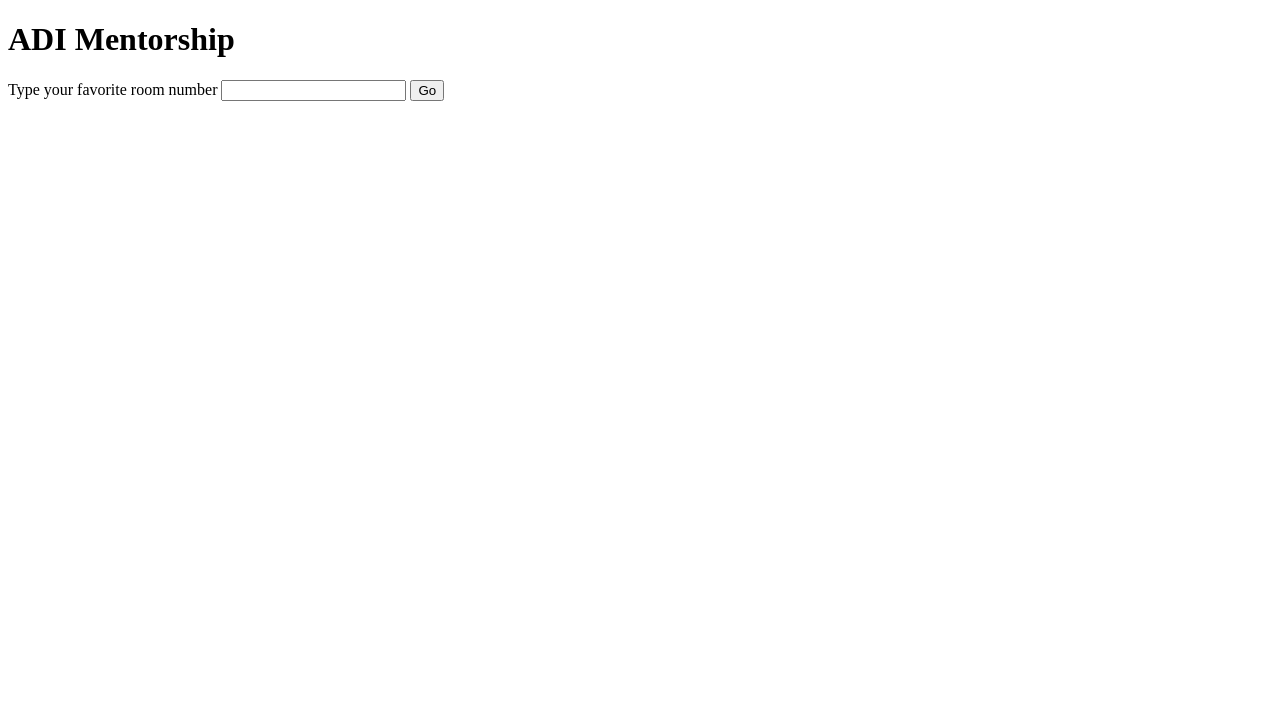
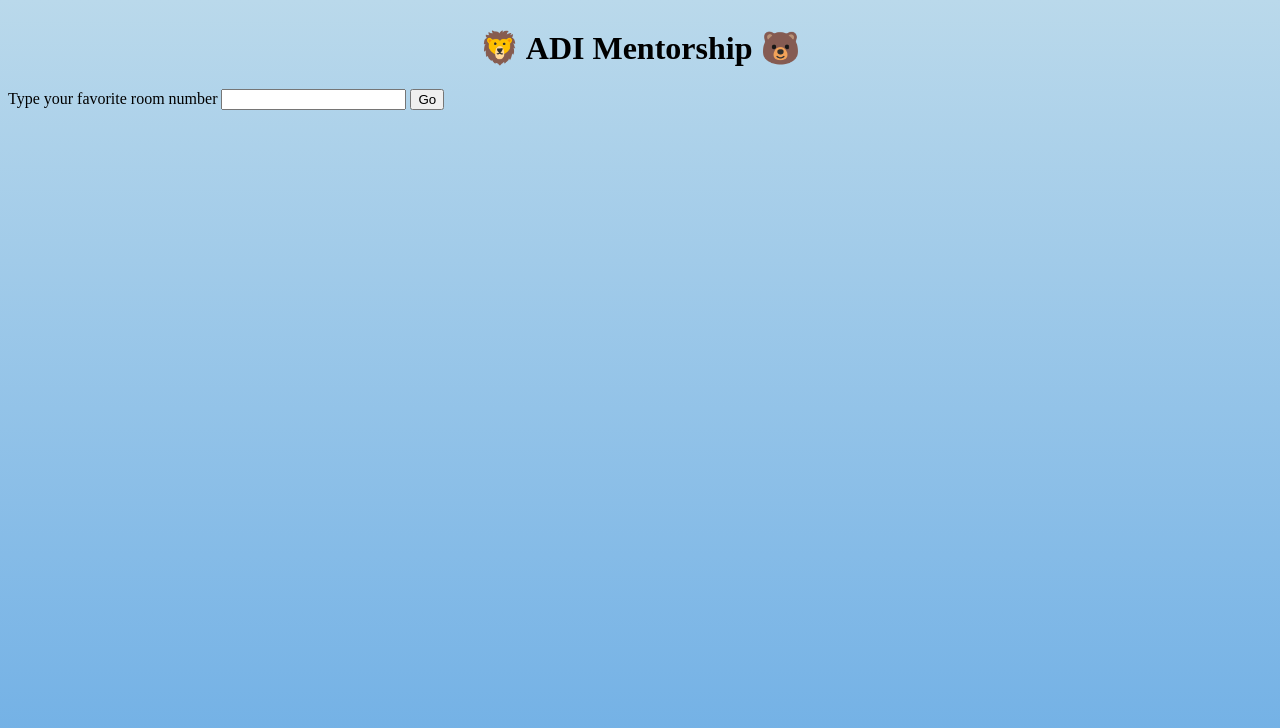
Before and after one commit to chini5ko/webrtc-workshop, a website: page public/index.html in a window 1280 px wide. Drawn offline with nearby package versions, Linux system fonts and the light colour scheme; no server answers.

Commit message:
added styling and instructions

```diff
--- a/public/client.js
+++ b/public/client.js
@@ -1,6 +1,6 @@
 // getting dom elements
 var divSelectRoom = document.getElementById("selectRoom");
-var divConsultingRoom = document.getElementById("consultingRoom");
+var divMentorshipRoom = document.getElementById("MentorshipRoom");
 var inputRoomNumber = document.getElementById("roomNumber");
 var btnGoRoom = document.getElementById("goRoom");
 var localVideo = document.getElementById("localVideo");
@@ -12,11 +12,11 @@ var localStream;
 var remoteStream;
 var rtcPeerConnection;
 var iceServers = {
-    'iceServers': [
-        { 'urls': 'stun:stun.services.mozilla.com' },
-        { 'urls': 'stun:stun.l.google.com:19302' }
-    ]
-}
+  iceServers: [
+    { urls: "stun:stun.services.mozilla.com" },
+    { urls: "stun:stun.l.google.com:19302" },
+  ],
+};
 var streamConstraints = { audio: true, video: true };
 var isCaller;
 
@@ -24,68 +24,74 @@ var isCaller;
 var socket = io();
 
 btnGoRoom.onclick = function () {
-    if (inputRoomNumber.value === '') {
-        alert("Please type a room number")
+  if (inputRoomNumber.value === "") {
+    alert("Please type a room number");
   } else {
     roomNumber = inputRoomNumber.value;
-        socket.emit('create or join', roomNumber);
+    socket.emit("create or join", roomNumber);
     divSelectRoom.style = "display: none;";
-        divConsultingRoom.style = "display: block;";
   }
 };
 
 // message handlers
-socket.on('created', function (room) {
-    navigator.mediaDevices.getUserMedia(streamConstraints).then(function (stream) {
+socket.on("created", function (room) {
+  navigator.mediaDevices
+    .getUserMedia(streamConstraints)
+    .then(function (stream) {
       localStream = stream;
       localVideo.srcObject = stream;
       isCaller = true;
-    }).catch(function (err) {
-        console.log('An error ocurred when accessing media devices', err);
+    })
+    .catch(function (err) {
+      console.log("An error ocurred when accessing media devices", err);
     });
 });
 
-socket.on('joined', function (room) {
-    navigator.mediaDevices.getUserMedia(streamConstraints).then(function (stream) {
+socket.on("joined", function (room) {
+  navigator.mediaDevices
+    .getUserMedia(streamConstraints)
+    .then(function (stream) {
       localStream = stream;
       localVideo.srcObject = stream;
-        socket.emit('ready', roomNumber);
-    }).catch(function (err) {
-        console.log('An error ocurred when accessing media devices', err);
+      socket.emit("ready", roomNumber);
+    })
+    .catch(function (err) {
+      console.log("An error ocurred when accessing media devices", err);
     });
 });
 
-socket.on('candidate', function (event) {
+socket.on("candidate", function (event) {
   var candidate = new RTCIceCandidate({
     sdpMLineIndex: event.label,
-        candidate: event.candidate
+    candidate: event.candidate,
   });
   rtcPeerConnection.addIceCandidate(candidate);
 });
 
-socket.on('ready', function () {
+socket.on("ready", function () {
   if (isCaller) {
     rtcPeerConnection = new RTCPeerConnection(iceServers);
     rtcPeerConnection.onicecandidate = onIceCandidate;
     rtcPeerConnection.ontrack = onAddStream;
     rtcPeerConnection.addTrack(localStream.getTracks()[0], localStream);
     rtcPeerConnection.addTrack(localStream.getTracks()[1], localStream);
-        rtcPeerConnection.createOffer()
-            .then(sessionDescription => {
+    rtcPeerConnection
+      .createOffer()
+      .then((sessionDescription) => {
         rtcPeerConnection.setLocalDescription(sessionDescription);
-                socket.emit('offer', {
-                    type: 'offer',
+        socket.emit("offer", {
+          type: "offer",
           sdp: sessionDescription,
-                    room: roomNumber
+          room: roomNumber,
         });
       })
-            .catch(error => {
-                console.log(error)
-            })
+      .catch((error) => {
+        console.log(error);
+      });
   }
 });
 
-socket.on('offer', function (event) {
+socket.on("offer", function (event) {
   if (!isCaller) {
     rtcPeerConnection = new RTCPeerConnection(iceServers);
     rtcPeerConnection.onicecandidate = onIceCandidate;
@@ -93,36 +99,37 @@ socket.on('offer', function (event) {
     rtcPeerConnection.addTrack(localStream.getTracks()[0], localStream);
     rtcPeerConnection.addTrack(localStream.getTracks()[1], localStream);
     rtcPeerConnection.setRemoteDescription(new RTCSessionDescription(event));
-        rtcPeerConnection.createAnswer()
-            .then(sessionDescription => {
+    rtcPeerConnection
+      .createAnswer()
+      .then((sessionDescription) => {
         rtcPeerConnection.setLocalDescription(sessionDescription);
-                socket.emit('answer', {
-                    type: 'answer',
+        socket.emit("answer", {
+          type: "answer",
           sdp: sessionDescription,
-                    room: roomNumber
+          room: roomNumber,
         });
       })
-            .catch(error => {
-                console.log(error)
-            })
+      .catch((error) => {
+        console.log(error);
+      });
   }
 });
 
-socket.on('answer', function (event) {
+socket.on("answer", function (event) {
   rtcPeerConnection.setRemoteDescription(new RTCSessionDescription(event));
-})
+});
 
 // handler functions
 function onIceCandidate(event) {
   if (event.candidate) {
-        console.log('sending ice candidate');
-        socket.emit('candidate', {
-            type: 'candidate',
+    console.log("sending ice candidate");
+    socket.emit("candidate", {
+      type: "candidate",
       label: event.candidate.sdpMLineIndex,
       id: event.candidate.sdpMid,
       candidate: event.candidate.candidate,
-            room: roomNumber
-        })
+      room: roomNumber,
+    });
   }
 }
 
--- a/public/index.html
+++ b/public/index.html
@@ -1,9 +1,14 @@
 <!DOCTYPE html>
 <head>
-    <title>Mentorship</title>
+    <title>ADI Mentorship</title>
+    <link rel="stylesheet" href="style.css">
+
 </head>
 <body>
-    <h1>ADI Mentorship</h1>
+    <div class="wrap">
+
+
+    <h1> 🦁 ADI Mentorship 🐻</h1>
 
     <div id="selectRoom">
         <label>Type your favorite room number</label>
@@ -11,10 +16,11 @@
         <button id="goRoom">Go</button>
     </div>
 
-    <div id="consultingRoom" style="display:none">
+    <div class="wrapVideo" id="MentorshipRoom" >
         <video id="localVideo" autoplay></video>
         <video id="remoteVideo" autoplay></video>
     </div>
+</div>
 
     <script src="/socket.io/socket.io.js"></script>
     <script src="client.js"></script>
--- /dev/null
+++ b/public/style.css
@@ -0,0 +1,25 @@
+body {
+  background-image: linear-gradient(#bad9eb, #6cade5);
+  height: 100vh;
+}
+.wrap {
+  display: flex;
+  flex-direction: column;
+  justify-content: center;
+}
+h1 {
+  text-align: center;
+}
+
+video {
+  width: 500px;
+  height: 100%;
+  margin: 10px;
+  border-radius: 10px;
+}
+
+.wrapVideo {
+  display: flex;
+  flex-direction: row;
+  justify-content: center;
+}
```
Also changed, not shown: app.yaml (added, +15 -0 lines), README.md, 1 other file. Lines whose indentation alone changed are shown as unchanged.
